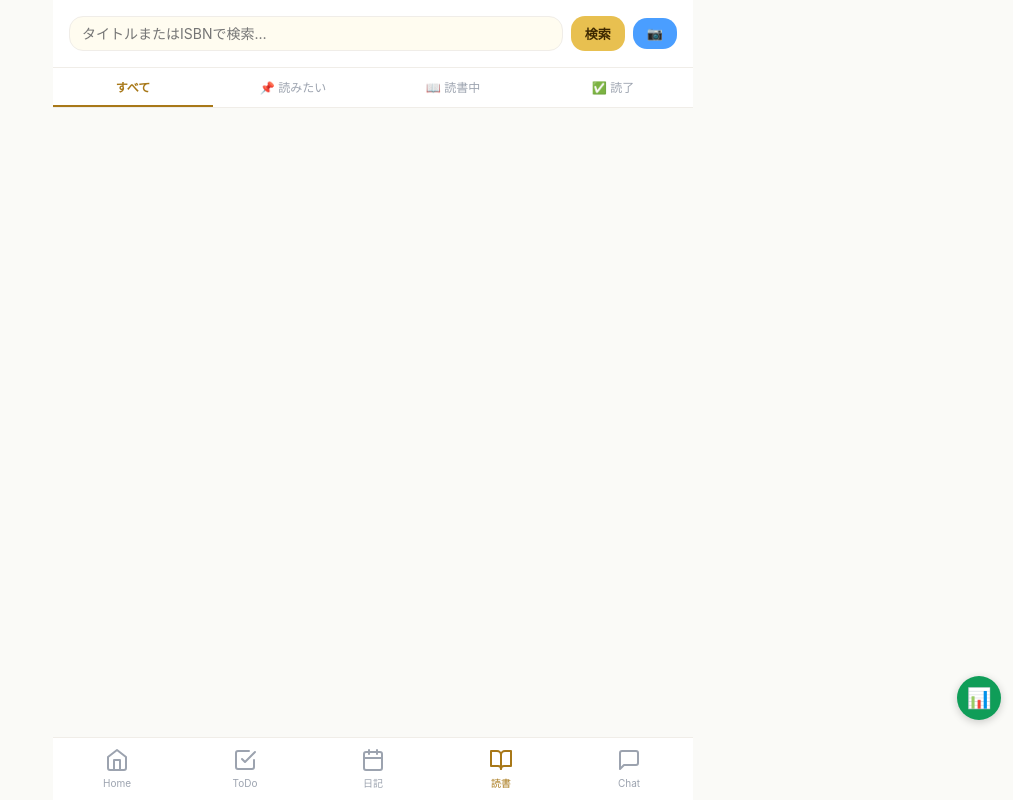
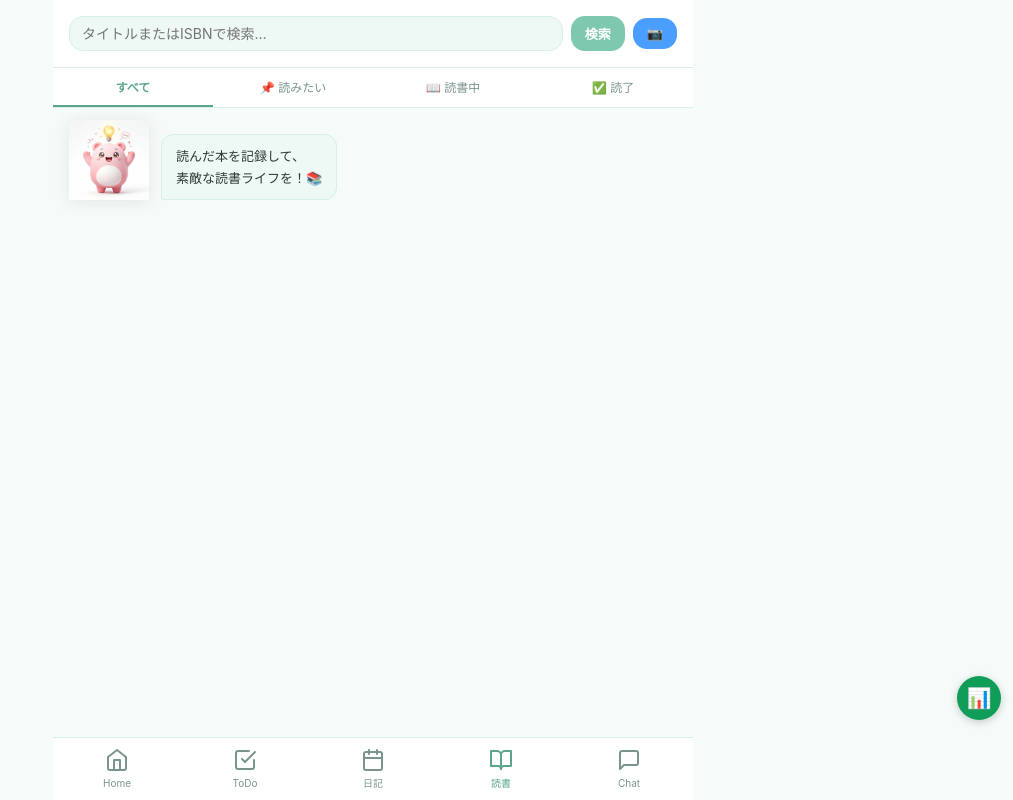
Before and after one commit to sunhigh2026/life-os, a website: page public/books.html in a window 1280 px wide. Shown: the whole page, without its empty margins (267-1280 px from the left). Drawn offline with Linux system fonts and the light colour scheme; no server answers.

Commit message:
テーマカラーをグリーン系に変更

```diff
--- a/public/books.html
+++ b/public/books.html
@@ -7,7 +7,7 @@
   <link rel="stylesheet" href="/style.css">
   <link rel="manifest" href="/manifest.json">
   <link rel="icon" type="image/png" href="/icon-pia.png">
-  <meta name="theme-color" content="#FFFCF0">
+  <meta name="theme-color" content="#F5FBF8">
 </head>
 <body>
 <div class="app-wrapper">
@@ -102,6 +102,13 @@
     <button class="filter-tab"        id="book-tab-want"    onclick="setBookFilter('want')">📌 読みたい</button>
     <button class="filter-tab"        id="book-tab-reading" onclick="setBookFilter('reading')">📖 読書中</button>
     <button class="filter-tab"        id="book-tab-done"    onclick="setBookFilter('done')">✅ 読了</button>
+  </div>
+
+  <!-- ピアちゃんバナー -->
+  <div class="books-pia-section">
+    <img src="/pia-full-3.png" class="books-pia-img" alt="ピアちゃん"
+         onerror="this.src='/pia-normal.png'">
+    <div class="books-pia-msg">読んだ本を記録して、<br>素敵な読書ライフを！📚</div>
   </div>
 
   <!-- 読書一覧 -->
--- a/public/books.js
+++ b/public/books.js
@@ -251,7 +251,18 @@ function renderRecentBooks(books) {
   const el = document.getElementById('recentBooks');
   if (!books.length) {
     const labels = { all: '読書記録', want: '「読みたい」の本', reading: '「読書中」の本', done: '「読了」の本' };
-    el.innerHTML = `<div class="empty-msg" style="padding:32px 0;">まだ${labels[currentBookFilter] || '読書記録'}がありません</div>`;
+    const msgs = {
+      all:     'まだ読書記録がないよ📖\n本を検索して登録しよう！',
+      want:    '「読みたい」リストがまだ空だよ📌\nどんどん追加してね！',
+      reading: '読書中の本がないよ📖\n今読んでいる本を登録しよう！',
+      done:    'まだ読了した本がないよ✨\n本を読んだら記録してね！',
+    };
+    const msg = msgs[currentBookFilter] || msgs.all;
+    el.innerHTML = `
+      <div class="empty-state">
+        <img src="/pia-full-5.png" class="pia-icon-lg" alt="ピアちゃん" onerror="this.src='/pia-normal.png'">
+        <p>${msg.replace(/\n/g, '<br>')}</p>
+      </div>`;
     return;
   }
   const statusLabel = { want: '📌 読みたい', reading: '📖 読書中', done: '✅ 読了' };
--- a/public/style.css
+++ b/public/style.css
@@ -2,25 +2,26 @@
 
 :root {
   /* ===== New Design System ===== */
-  --primary: #E8C050;        /* ウォームゴールド */
-  --primary-light: #FFFCF0;  /* クリームホワイト */
-  --primary-dark: #A87818;   /* ディープゴールド */
-  --primary-on: #3D2800;     /* プライマリ上のテキスト（濃いブラウン） */
-  --text-main: #374151;
-  --text-sub: #9CA3AF;
-  --bg: #FAFAF7;             /* わずかにウォームホワイト */
+  --primary: #7EC8B0;        /* ミントグリーン */
+  --primary-light: #EEF8F5;  /* 薄いミント */
+  --primary-dark: #5BA68A;   /* セカンダリ/ダークミント */
+  --primary-on: #FFFFFF;     /* プライマリ上のテキスト（白） */
+  --text-main: #2D3B36;
+  --text-sub: #7A9490;
+  --bg: #F5FBF8;             /* ミントホワイト */
   --bg-card: #FFFFFF;
   --accent-green: #6EDE9A;
   --accent-red: #FC8A8A;
   --accent-yellow: #FDD260;
-  --border: #F0EDE8;         /* わずかにウォームボーダー */
+  --accent-pink: #E8A0BF;    /* ピアちゃんピンク */
+  --border: #D8EEE8;         /* ミントボーダー */
 
   /* Legacy aliases for backward compat */
-  --accent: #E8C050;
+  --accent: #E8A0BF;
   --todo-color: #FC8A8A;
   --surface: #FFFFFF;
-  --text: #374151;
-  --muted: #9CA3AF;
+  --text: #2D3B36;
+  --muted: #7A9490;
 
   --radius-card: 20px;
   --radius-btn: 14px;
@@ -180,7 +181,7 @@ input[type="datetime-local"] { flex: 1; }
   color: var(--text-main);
   transition: background 0.1s;
 }
-.tag-chip:hover { background: #f5d5ea; }
+.tag-chip:hover { background: var(--primary-light); }
 .tag-chip.selected { background: var(--primary); color: #fff; }
 .tag-dropdown {
   position: absolute;
@@ -725,6 +726,30 @@ input[type="datetime-local"] { flex: 1; }
 
 .stars { color: var(--primary); font-size: 14px; }
 
+/* Books Pia banner */
+.books-pia-section {
+  display: flex;
+  align-items: flex-end;
+  gap: 12px;
+  padding: 12px 16px 0;
+}
+.books-pia-img {
+  height: 80px;
+  width: auto;
+  object-fit: contain;
+  filter: drop-shadow(0 2px 8px rgba(0,0,0,0.08));
+  flex-shrink: 0;
+}
+.books-pia-msg {
+  font-size: 13px;
+  color: var(--text-main);
+  background: var(--primary-light);
+  border-radius: 12px 12px 12px 2px;
+  padding: 10px 14px;
+  border: 1px solid var(--border);
+  line-height: 1.7;
+}
+
 /* Register form */
 .register-form {
   background: var(--bg-card);
```
Also changed, not shown: public/chat.html (+1 -1 lines), public/history.html (+1 -1 lines), public/index.html (+1 -1 lines), public/settings.html (+1 -1 lines), public/todo.html (+1 -1 lines), .claude/settings.local.json.
